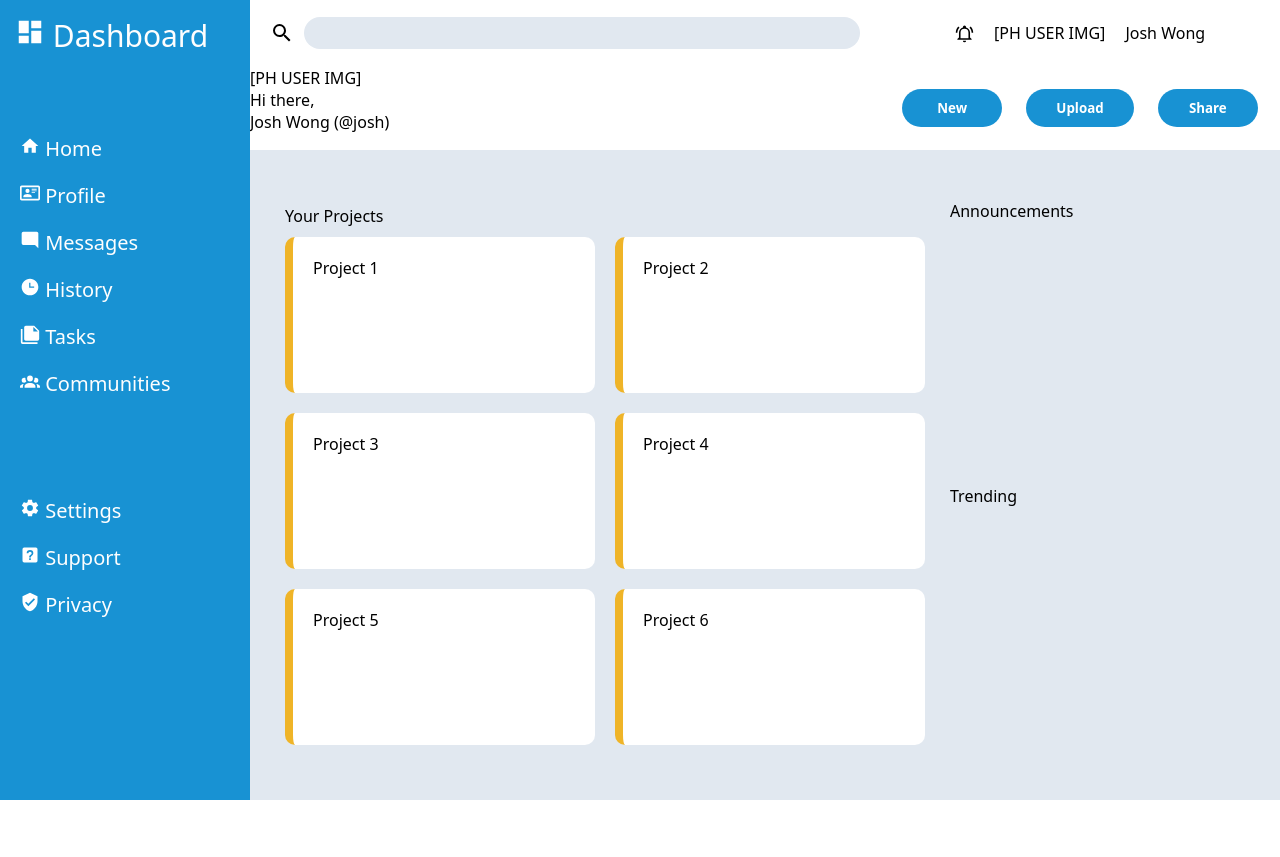
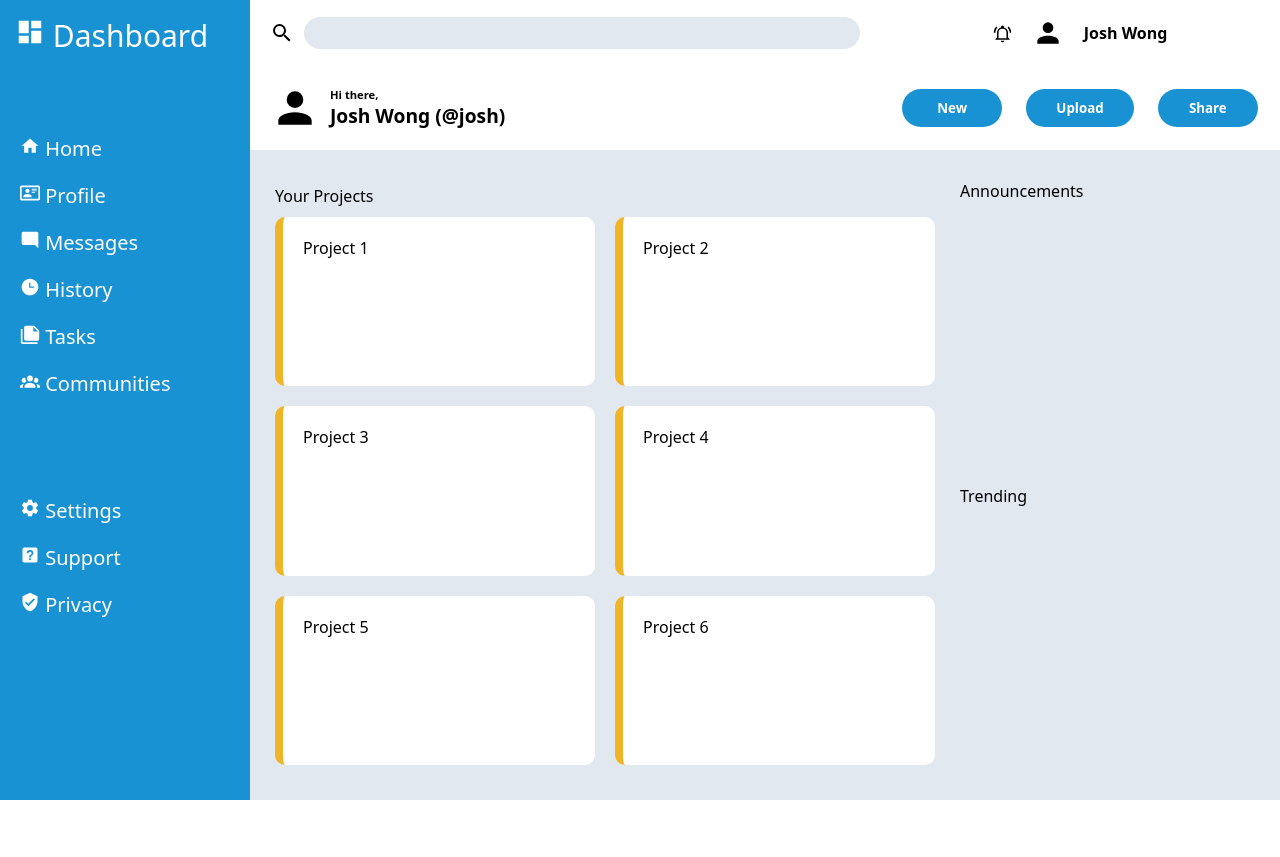
Before and after one commit to WongtonMein/odin-admin-dashboard, a plain HTML site: page index.html in a window 1280 px wide. Drawn offline with Linux system fonts and the light colour scheme.

Commit message:
Finished header layout and element sizing

```diff
--- a/index.html
+++ b/index.html
@@ -8,7 +8,6 @@
     <link rel="preconnect" href="https://fonts.googleapis.com">
     <link rel="preconnect" href="https://fonts.gstatic.com" crossorigin>
     <link href="https://fonts.googleapis.com/css2?family=Roboto:ital,wght@0,100..900;1,100..900&display=swap" rel="stylesheet">
-
 </head>
 <body>
     <div class="header">
@@ -19,15 +18,15 @@
             </form>
         </div>
         <div class="user-info">
-            <img src="./images/bell-ring-outline.svg" alt="bell ringing outline icon" id="notification">
-            <p class="user-info-img">[PH USER IMG]</p>
+            <img src="./images/bell-ring-outline.svg" alt="bell ringing outline icon" class="notification"/>
+            <img src="./images/account.svg" class="profile-user-img"/>
             <div>Josh Wong</div>
         </div>
         <div class="greet-user">
-            <p class="greet-user-img">[PH USER IMG]</p>
+            <img src="./images/account.svg" class="greet-user-img"/>
             <div class="greet-user-text">
-                <p id="greet-user-hi">Hi there,</p>
-                <p id="greet-user-id">Josh Wong (@josh)</p>
+                <div id="greet-user-hi">Hi there,</div>
+                <div id="greet-user-id">Josh Wong (@josh)</div>
             </div>
         </div>
         <div class="file-buttons">
--- a/style.css
+++ b/style.css
@@ -32,6 +32,7 @@ body {
     grid-template-columns: 250px 1fr;
     grid-template-rows: 150px 1fr;
 }
+
 /* #region HEADER */
 .header {
     background-color: #ffffff;
@@ -80,14 +81,46 @@ body {
     gap: 20px;
 }
 
-.user-info img {
+.notification {
     width: 1.2em;
     height: 1.2em;
+}
+
+.profile-user-img {
+    width: 2em;
+    height: 2em;
+}
+
+.user-info div {
+    font-weight: bold;
 }
 
 .greet-user {
     grid-column: 1 / 2;
     grid-row: 2 / 3;
+
+    display: grid;
+    grid-template-columns: 50px 1fr;
+    align-items: center;
+    gap: 10px;
+    margin: 0 20px;
+}
+
+.greet-user-img {
+    width: 50px;
+    height: 50px;
+}
+
+#greet-user-hi, #greet-user-id {
+    font-weight: bold;
+}
+
+#greet-user-hi {
+    font-size: 0.7em;
+}
+
+#greet-user-id {
+    font-size: 1.2em;
 }
 
 .file-buttons {
@@ -110,8 +143,6 @@ body {
 .file-buttons button:hover {
     background-color: #186fd3
 }
-
-
 
 /* #endregion */
 
@@ -168,7 +199,7 @@ body {
 /* codepen.io/sosuke/pen/Pjoqqp */
 /* #endregion */
 
-/* #region MAIN CONTENT - TBD*/
+/* #region MAIN CONTENT */
 .main-content {
     background-color: #e1e8f0;
     grid-column: 2 / 3;
@@ -179,7 +210,7 @@ body {
     grid-template-rows: repeat(2, 1fr);
     gap: 20px;
 
-    padding: 50px 30px;
+    padding: 30px 20px;
 }
 
 .project-section {
```
